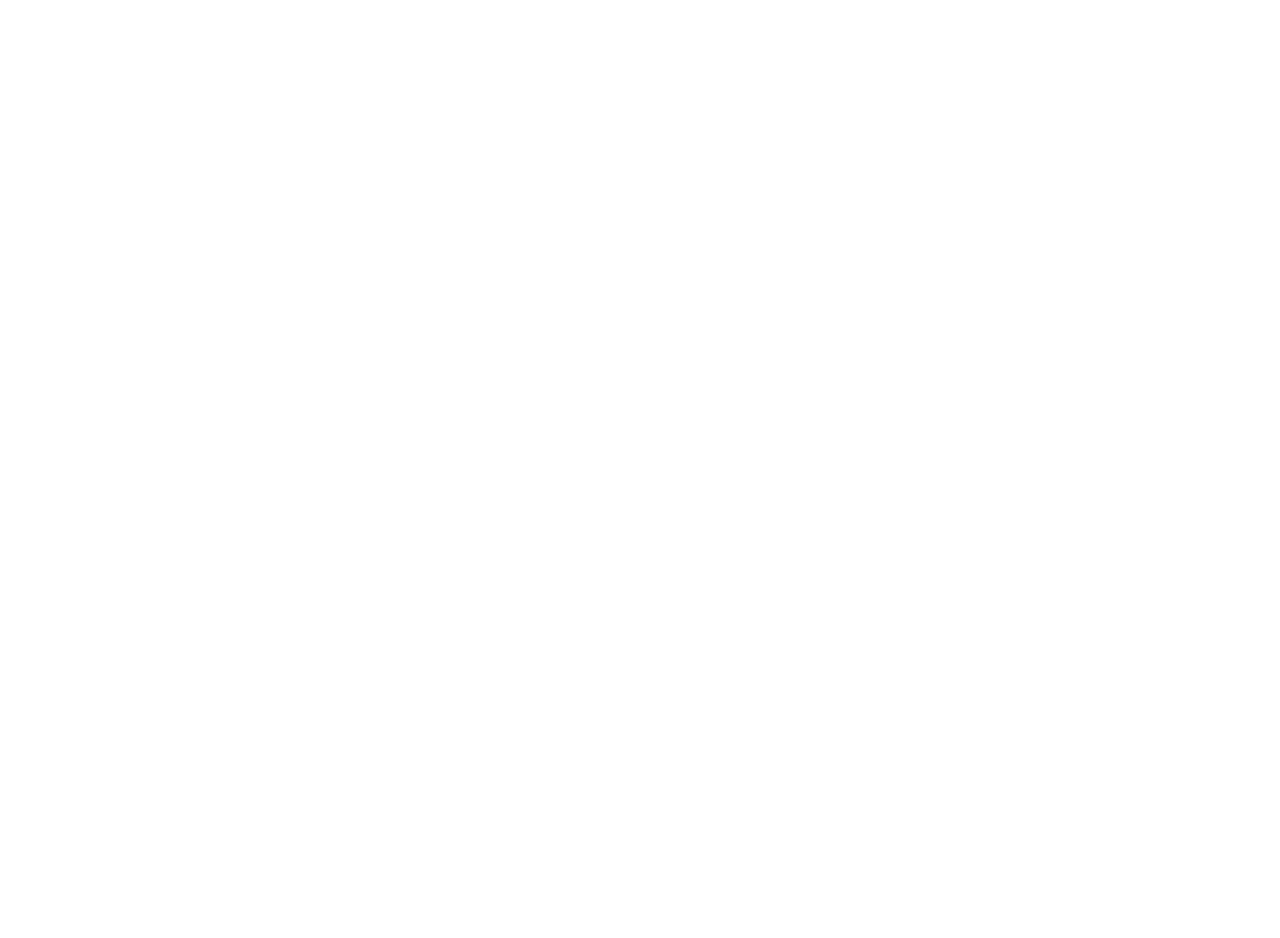
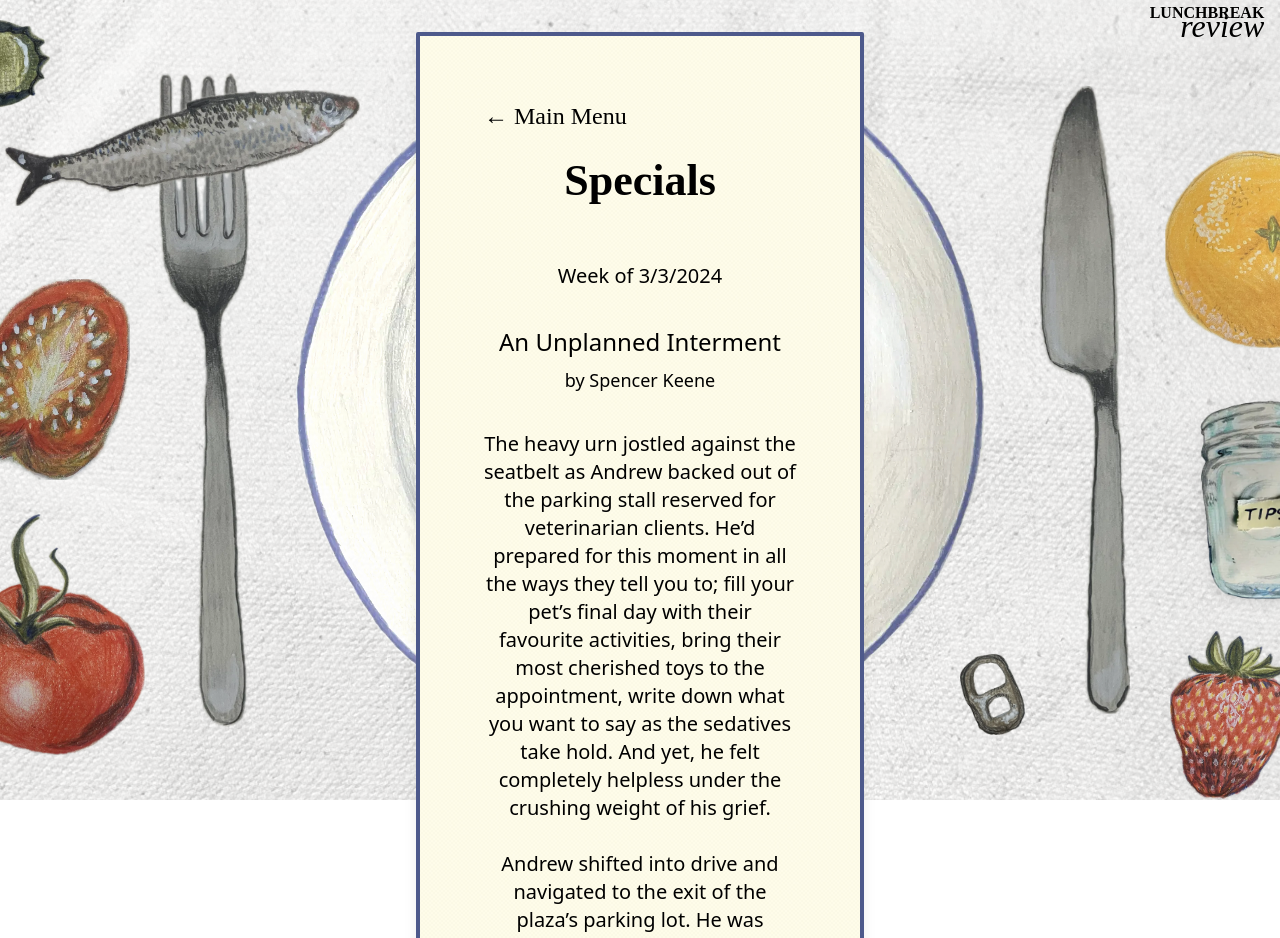
Before and after one commit to stabeart/lunch-break, a React (Vite) app: page /weekly in a window 1280 px wide. Before the commit this address had no page. Shown: the top 938 px of the page. Before the commit the page ends 800 px from the top, so only its background shows below. Built offline with nearby package versions, Linux system fonts and the light colour scheme; the HTML template or start-up script is replaced by a standard one.

Commit message:
updated about us

```diff
--- a/src/App.jsx
+++ b/src/App.jsx
@@ -7,6 +7,7 @@
 import CurrentIssue from './components/CurrentIssue';
 import PastIssues from './components/PastIssues';
 import Specials from './components/Specials';
+import Weekly from './components/Weekly';
 
 function App() {
   return (
@@ -20,6 +21,7 @@
           <Route path="/current" element={<CurrentIssue />} />
           <Route path="/past" element={<PastIssues />} />
           <Route path="/specials" element={<Specials />} />
+          <Route path="/weekly" element={<Weekly />} />
         </Routes>
       </BrowserRouter>
     </div>
--- a/src/components/About.jsx
+++ b/src/components/About.jsx
@@ -8,18 +8,15 @@
         <div className="space-y-12 text-center">
           <div>
             <p className="mb-6">
-              LUNCHBREAK is a literary magazine open to amateur writers of all ages. We stress this word
-              "amateur" because we want to create a space for writers who, for whatever reason, don't
-              consider themselves "professionals." The word comes from the Latin root "amare," meaning
-              "to love"; an amateur, then, is someone who loves what they do, from the fledgling high school
-              essayist to the lunch break poet.
+            Lunchbreak seeks to promote the valuable connections that are formed in the most likely of places - which are often the most overlooked. You meet a man, the cashier at your Ohio grocery store, who tells you his story of falling off a mountain in Colorado. You meet a woman while shopping for coffee mugs in a Texas antique store whose sons attended your college in Vermont. You are named for a hiker your parents met while backpacking the Appalachian Trail. We look for writing and artwork with a vision of intimacy, promoting the ordinary in order to highlight the remarkable.
             </p>
           </div>
 
           <div>
             <h2 className="text-2xl mb-4">editorial team</h2>
-            <p className="mb-2">Ingrid Belcher</p>
+            <p className="mb-2">Ingrid Alva</p>
             <p className="mb-2">Sam Tabeart</p>
+            <p className="mb-2">Thomas Stearns</p>
           </div>
 
           <div>
--- a/src/components/MagazineMenu.jsx
+++ b/src/components/MagazineMenu.jsx
@@ -42,9 +42,10 @@
     <PageLayout title="Menu" showMenuLink={false}>
       <div className="text-center">
         <div className="space-y-12 text-center">
-          <div>
+        <div>
             <SectionTitle href="/specials">specials</SectionTitle>
           </div>
+
 
           <div>
             <h2 className="text-2xl mb-4" style={styles.georgia}>main courses</h2>
--- /dev/null
+++ b/src/components/Weekly.jsx
@@ -0,0 +1,36 @@
+import React from 'react';
+import PageLayout from './PageLayout';
+
+const Weekly = () => {
+    return (
+      <PageLayout title="Specials">
+        <div className="space-y-2">
+        <p className="text-xl">Week of 3/3/2024</p> <br></br>
+        <p className="text-2xl">An Unplanned Interment</p>
+        <p className="text-lg">by Spencer Keene</p> <br></br>
+          <p className="text-xl">The heavy urn jostled against the seatbelt as Andrew backed out of the parking stall reserved for
+veterinarian clients. He’d prepared for this moment in all the ways they tell you to; fill your pet’s
+final day with their favourite activities, bring their most cherished toys to the appointment, write
+down what you want to say as the sedatives take hold. And yet, he felt completely helpless under
+the crushing weight of his grief. <br></br><br></br>
+Andrew shifted into drive and navigated to the exit of the plaza’s parking lot. He was terrified by
+the feelings roiling inside of him. As a clinical counsellor, he was accustomed to putting aside
+his own thoughts and concerns to make room for the heaps of empathy his job required. This was
+like stepping behind the curtain; sitting on the other side of the desk, so to speak.
+He turned right onto a thoroughfare and drove towards home. His eyes welled with tears and the
+road blurred to an amalgam of greys, yellows, and whites. Images of Jessie, his trusty brown lab,
+flashed through his mind. Her goofy smile, her pink tongue drooping from the side of her jowl.
+Her sleek body curled into a tight knot on her bed after a long day at the beach. With her love of
+the water, Andrew had always assumed she’d been a fish in a previous life.
+He made another right turn onto a quiet, tree-lined avenue. He decided to take the long way
+home, a last-ditch effort to delay the inevitable. Right now, in his back yard, was a gaping hole in
+the flower bed lining the east side of his property. A mound of fresh soil was piled next to it, a
+shovel laying prone on the lawn. The mosaic headstone his mother had made leaned against a
+wooden banister by the deck.
+          </p>
+        </div>
+      </PageLayout>
+    );
+  };
+
+  export default Weekly;
```
